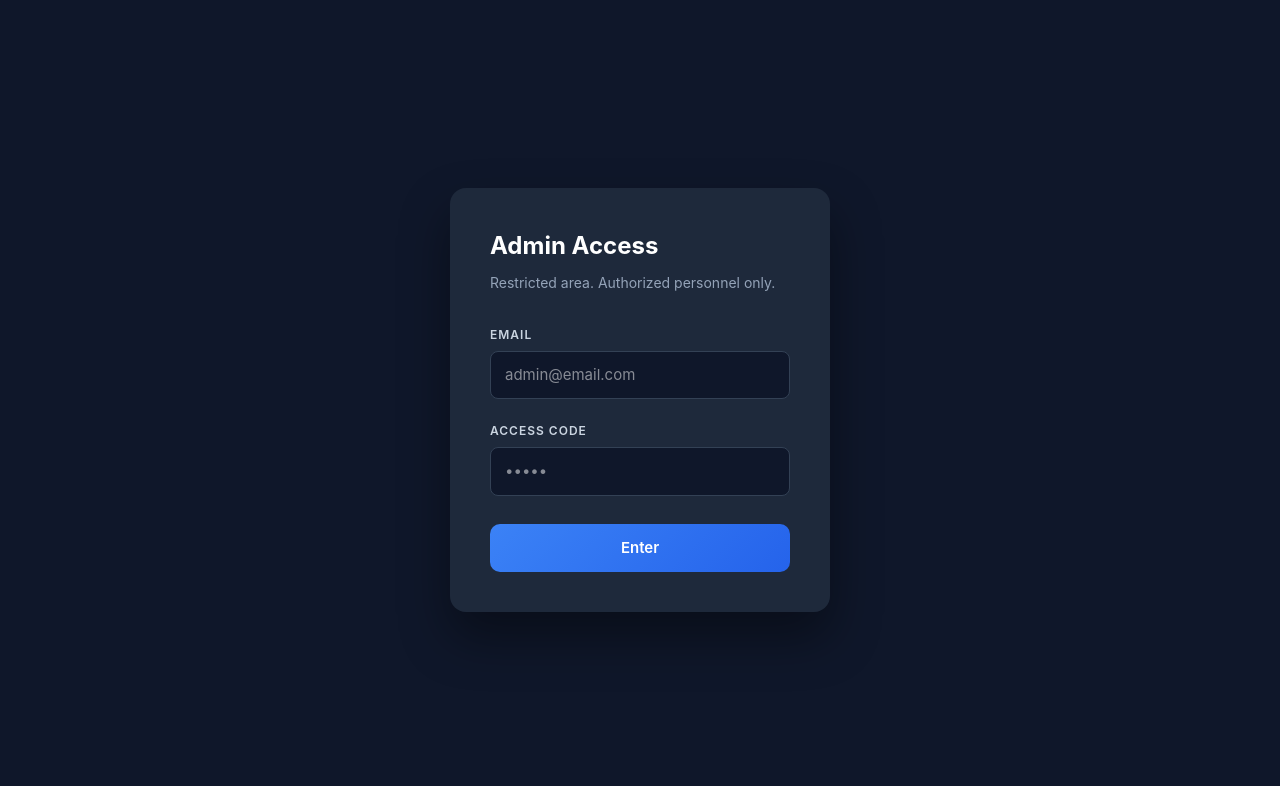
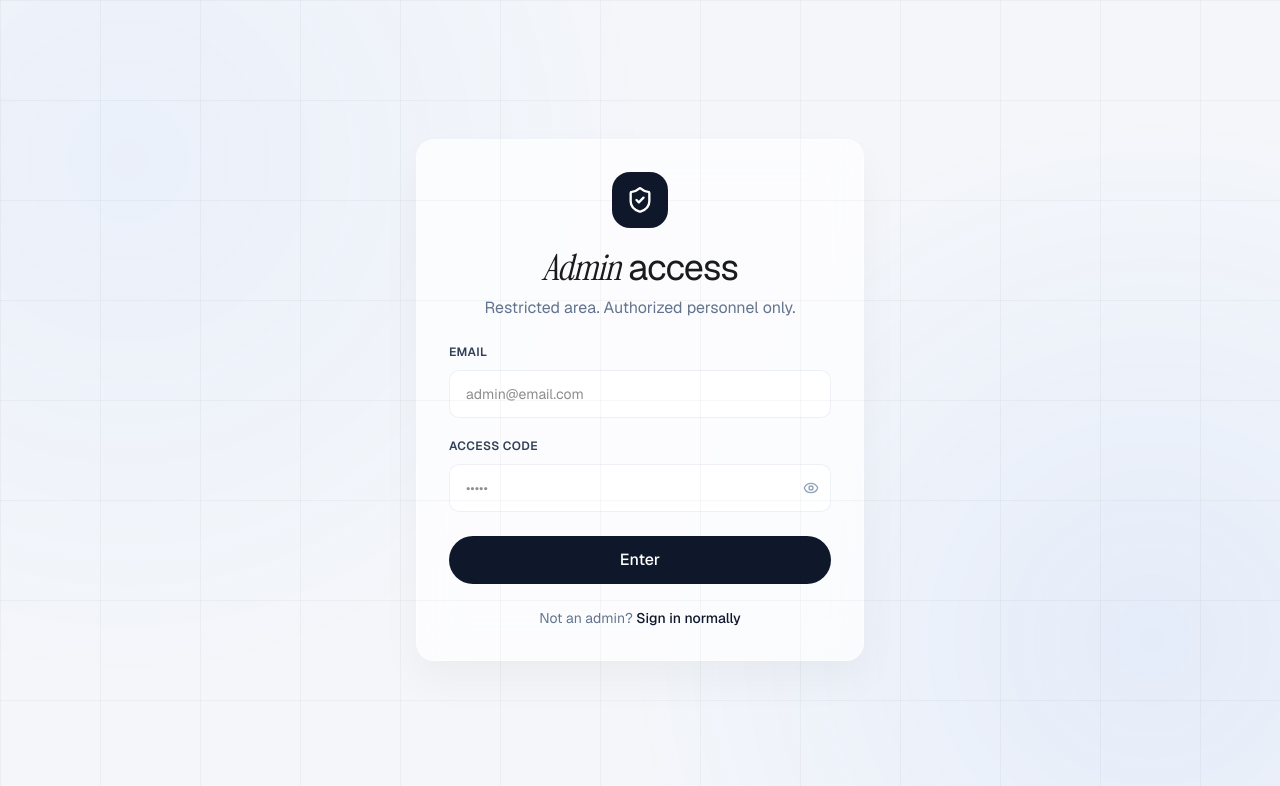
Before and after one commit to Maulik-darji/odoo_hackathon, a Next.js app in the folder frontend/: page /admin in a window 1280 px wide. Shown: the top 786 px of the page. Built offline with nearby package versions, Linux system fonts and the light colour scheme; no server answers.

Commit message:
style: liquid glass navbar + admin page matching website aesthetics

```diff
--- a/frontend/app/admin/page.tsx
+++ b/frontend/app/admin/page.tsx
@@ -2,12 +2,15 @@
 
 import { useState } from "react";
 import { useRouter } from "next/navigation";
+import Link from "next/link";
+import { Eye, EyeOff, ShieldCheck } from "lucide-react";
 
 export default function AdminLoginPage() {
   const router = useRouter();
   const [email, setEmail] = useState("");
   const [code, setCode] = useState("");
   const [error, setError] = useState("");
+  const [showCode, setShowCode] = useState(false);
 
   const ADMIN_EMAIL = "maulik.darji2005@gmail.com";
   const ADMIN_CODE = "14224";
@@ -17,7 +20,6 @@ export default function AdminLoginPage() {
     setError("");
 
     if (email === ADMIN_EMAIL && code === ADMIN_CODE) {
-      // Set admin session
       localStorage.setItem("access_token", "admin-hardcoded-token");
       localStorage.setItem("user", JSON.stringify({
         id: 0,
@@ -35,42 +37,34 @@ export default function AdminLoginPage() {
   };
 
   return (
-    <div style={{
-      minHeight: "100vh",
-      display: "flex",
-      alignItems: "center",
-      justifyContent: "center",
-      background: "#0f172a",
-      fontFamily: "'Inter', sans-serif",
-    }}>
-      <form onSubmit={handleLogin} style={{
-        background: "#1e293b",
-        padding: "40px",
-        borderRadius: "16px",
-        width: "380px",
-        boxShadow: "0 25px 50px rgba(0,0,0,0.4)",
-      }}>
-        <h1 style={{ color: "#fff", fontSize: "24px", fontWeight: 700, marginBottom: "8px" }}>
-          Admin Access
+    <div className="landing-page min-h-screen flex flex-col items-center justify-center p-4">
+      <div className="w-full max-w-md">
+        {/* Card */}
+        <div className="shadow-[0_20px_40px_rgba(0,0,0,0.04)] border border-white/40 bg-white/70 backdrop-blur-xl rounded-2xl overflow-hidden">
+          {/* Header */}
+          <div className="text-center pt-8 pb-6 px-8">
+            <div className="w-14 h-14 bg-slate-900 rounded-2xl flex items-center justify-center mx-auto mb-5">
+              <ShieldCheck className="w-7 h-7 text-white" />
+            </div>
+            <h1 className="text-4xl tracking-tight font-normal mb-2">
+              <span className="serif-italic">Admin</span> access
             </h1>
-        <p style={{ color: "#94a3b8", fontSize: "14px", marginBottom: "28px" }}>
+            <p className="text-slate-500 text-base">
               Restricted area. Authorized personnel only.
             </p>
+          </div>
 
+          {/* Form */}
+          <form onSubmit={handleLogin}>
+            <div className="space-y-5 px-8">
               {error && (
-          <div style={{
-            background: "#dc2626",
-            color: "#fff",
-            padding: "10px 14px",
-            borderRadius: "8px",
-            fontSize: "13px",
-            marginBottom: "16px",
-          }}>
+                <div className="bg-red-50 text-red-600 text-sm p-3 rounded-lg border border-red-100 font-medium">
                   {error}
                 </div>
               )}
 
-        <label style={{ color: "#cbd5e1", fontSize: "12px", fontWeight: 600, textTransform: "uppercase", letterSpacing: "1px" }}>
+              <div className="space-y-2.5">
+                <label className="text-xs font-semibold text-slate-700 uppercase tracking-wide block">
                   Email
                 </label>
                 <input
@@ -79,59 +73,52 @@ export default function AdminLoginPage() {
                   onChange={(e) => setEmail(e.target.value)}
                   placeholder="admin@email.com"
                   required
-          style={{
-            width: "100%",
-            padding: "12px 14px",
-            borderRadius: "8px",
-            border: "1px solid #334155",
-            background: "#0f172a",
-            color: "#fff",
-            fontSize: "15px",
-            marginTop: "6px",
-            marginBottom: "18px",
-            outline: "none",
-            boxSizing: "border-box",
-          }}
+                  className="w-full h-12 px-4 rounded-lg border border-slate-200/60 bg-white/80 text-sm focus:outline-none focus:ring-2 focus:ring-blue-500 transition-shadow"
                 />
+              </div>
 
-        <label style={{ color: "#cbd5e1", fontSize: "12px", fontWeight: 600, textTransform: "uppercase", letterSpacing: "1px" }}>
+              <div className="space-y-2.5">
+                <label className="text-xs font-semibold text-slate-700 uppercase tracking-wide block">
                   Access Code
                 </label>
+                <div className="relative">
                   <input
-          type="password"
+                    type={showCode ? "text" : "password"}
                     value={code}
                     onChange={(e) => setCode(e.target.value)}
                     placeholder="•••••"
                     required
-          style={{
-            width: "100%",
-            padding: "12px 14px",
-            borderRadius: "8px",
-            border: "1px solid #334155",
-            background: "#0f172a",
-            color: "#fff",
-            fontSize: "15px",
-            marginTop: "6px",
-            marginBottom: "28px",
-            outline: "none",
-            boxSizing: "border-box",
-          }}
+                    className="w-full h-12 px-4 pr-10 rounded-lg border border-slate-200/60 bg-white/80 text-sm focus:outline-none focus:ring-2 focus:ring-blue-500 transition-shadow"
                   />
+                  <button
+                    type="button"
+                    onClick={() => setShowCode(!showCode)}
+                    className="absolute inset-y-0 right-0 flex items-center pr-3 text-slate-400 hover:text-slate-600"
+                  >
+                    {showCode ? <EyeOff className="w-4 h-4" /> : <Eye className="w-4 h-4" />}
+                  </button>
+                </div>
+              </div>
+            </div>
 
-        <button type="submit" style={{
-          width: "100%",
-          padding: "13px",
-          borderRadius: "10px",
-          border: "none",
-          background: "linear-gradient(135deg, #3b82f6, #2563eb)",
-          color: "#fff",
-          fontSize: "15px",
-          fontWeight: 600,
-          cursor: "pointer",
-        }}>
+            <div className="flex flex-col space-y-6 pb-8 px-8 pt-6">
+              <button
+                type="submit"
+                className="w-full h-12 bg-slate-900 hover:bg-slate-800 text-white font-medium rounded-full transition-transform active:scale-[0.98]"
+              >
                 Enter
               </button>
+
+              <div className="text-sm text-center text-slate-500">
+                Not an admin?{" "}
+                <Link href="/login" className="text-slate-900 font-medium hover:underline">
+                  Sign in normally
+                </Link>
+              </div>
+            </div>
           </form>
+        </div>
+      </div>
     </div>
   );
 }
--- a/frontend/app/landing.css
+++ b/frontend/app/landing.css
@@ -42,14 +42,24 @@
 /* Navigation */
 .landing-nav {
   position: fixed;
-  top: 0;
-  left: 0;
-  right: 0;
+  top: 1rem;
+  left: 50%;
+  transform: translateX(-50%);
   display: flex;
-  justify-content: space-between;
+  justify-content: center;
   align-items: center;
-  padding: 1.5rem 2rem;
+  gap: 1.5rem;
+  padding: 0.5rem 1rem 0.5rem 1.25rem;
   z-index: 100;
+  background: rgba(255, 255, 255, 0.45);
+  backdrop-filter: blur(24px) saturate(200%);
+  -webkit-backdrop-filter: blur(24px) saturate(200%);
+  border: 1px solid rgba(255, 255, 255, 0.6);
+  border-radius: 100px;
+  box-shadow:
+    0 4px 24px 0 rgba(0, 0, 0, 0.06),
+    0 1px 2px 0 rgba(0, 0, 0, 0.04),
+    inset 0 1px 0 0 rgba(255, 255, 255, 0.6);
 }
 
 .logo-icon {
@@ -64,14 +74,8 @@
 
 .nav-pill {
   display: flex;
-  background: rgba(255, 255, 255, 0.2);
-  backdrop-filter: blur(20px) saturate(180%);
-  -webkit-backdrop-filter: blur(20px) saturate(180%);
-  border: 1px solid rgba(255, 255, 255, 0.4);
-  border-radius: 100px;
-  padding: 0.25rem;
   align-items: center;
-  box-shadow: 0 8px 32px 0 rgba(0, 0, 0, 0.05);
+  gap: 0;
 }
 
 .nav-link {
```
Lines whose indentation alone changed are shown as unchanged.
